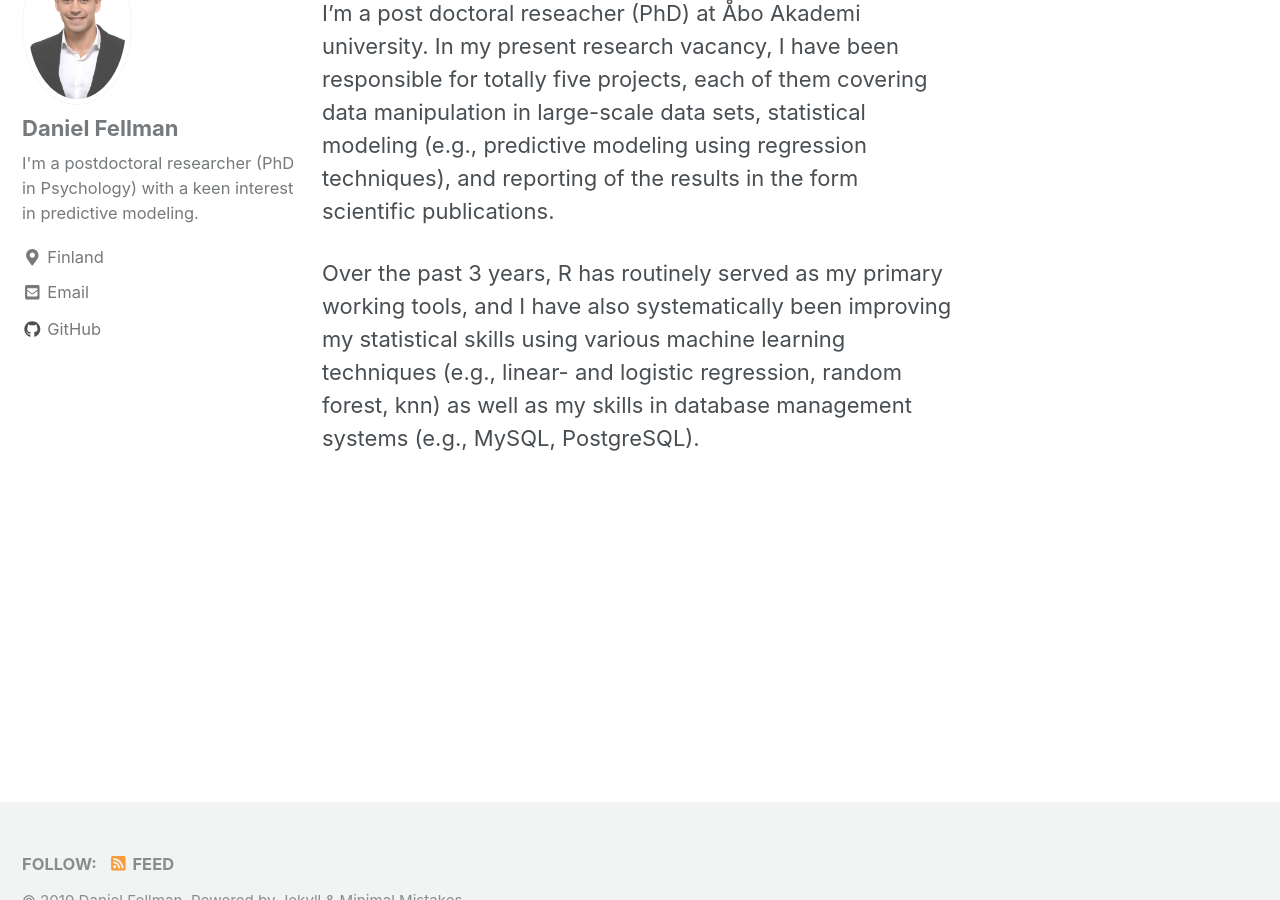
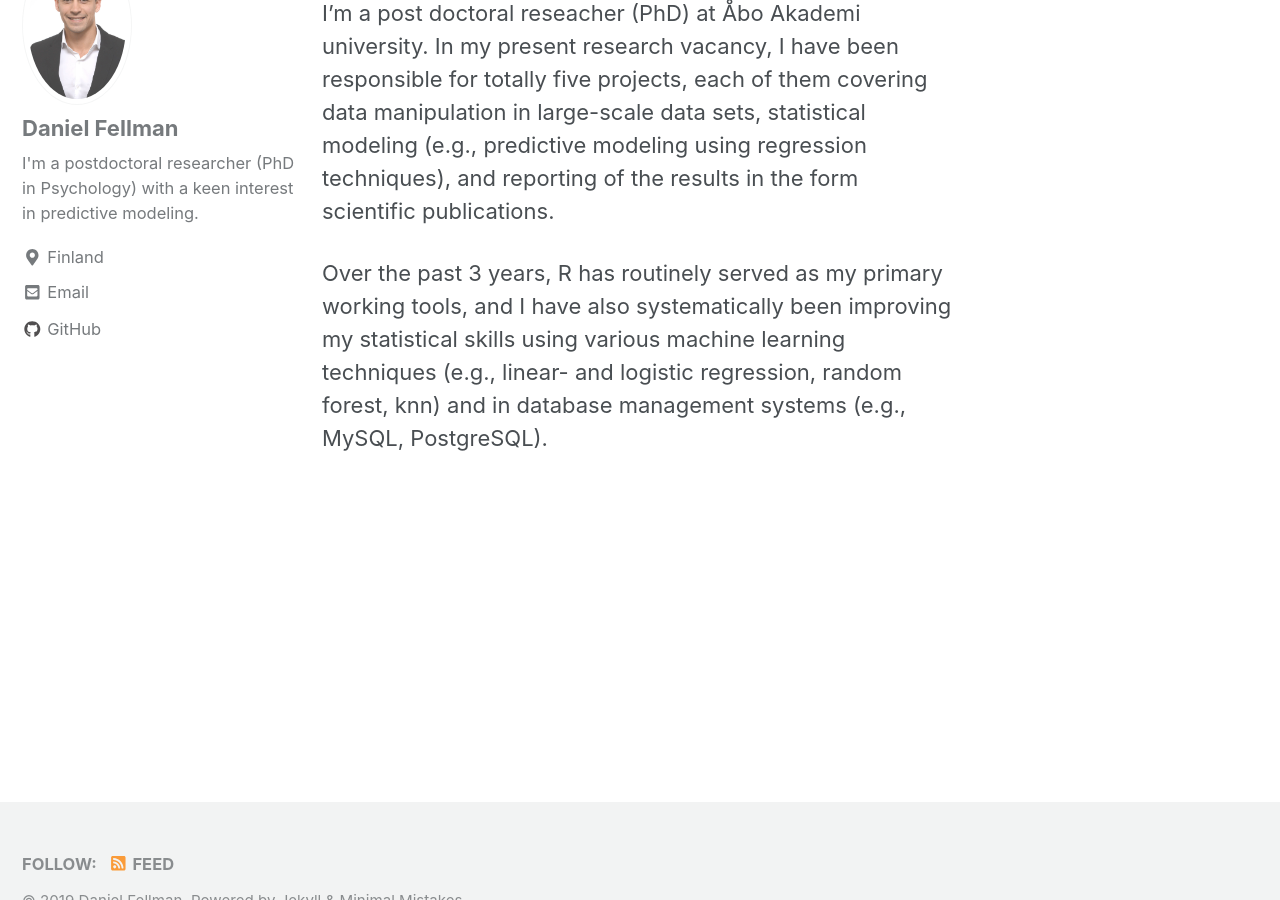
Before and after one commit to danielfellman/danielfellman.github.io, a Jekyll site: the page built from _pages/about.md, in a window 1280 px wide and 900 px high, scrolled down 929 px. Built offline with Jekyll 4.4.1, drawn with Linux system fonts in a browser that asks for light colours; cached includes are drawn as plain includes; nearby versions of some CDN libraries.

Commit message:
Update about.md

```diff
--- a/_pages/about.md
+++ b/_pages/about.md
@@ -10,5 +10,4 @@ totally five projects, each of them covering data manipulation in large-scale da
 modeling using regression techniques), and reporting of the results in the form scientific publications.
 
 Over the past 3 years, R has routinely served as my primary working tools, and I have also systematically been improving my
-statistical skills using various machine learning techniques (e.g., linear- and logistic regression, random forest, knn) as
-well as my skills in database management systems (e.g., MySQL, PostgreSQL).
+statistical skills using various machine learning techniques (e.g., linear- and logistic regression, random forest, knn) and in database management systems (e.g., MySQL, PostgreSQL).
```
